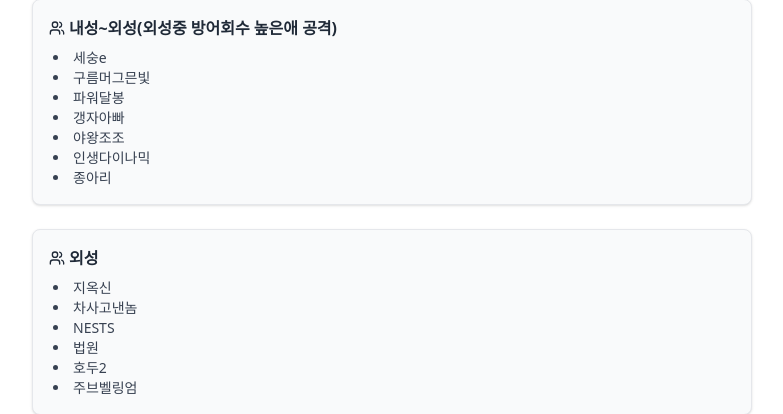
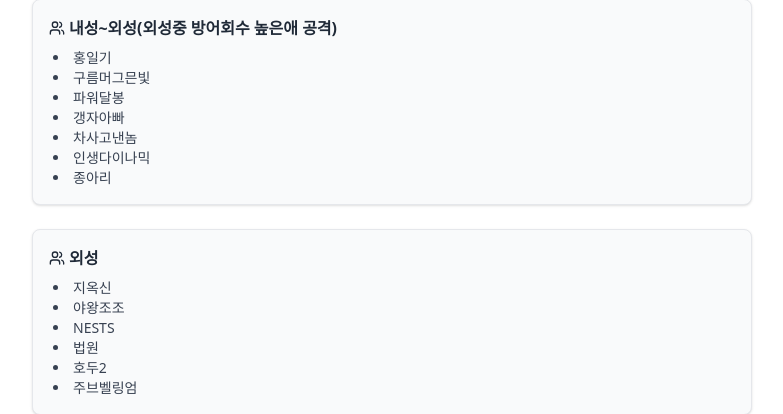
Before and after one commit to ogeongeun/snr-guide, a React (Create React App) app: page /guild-offense/setup in a window 1280 px wide. Shown: the part 683-1097 px from the top of the page, without its empty margins (248-1031 px from the left). Built offline with nearby package versions, Linux system fonts and the light colour scheme.

Commit message:
공성전 목요일

```diff
--- a/src/pages/GuildOffenseSetupPage.jsx
+++ b/src/pages/GuildOffenseSetupPage.jsx
@@ -5,9 +5,9 @@ const GuildOffenseSetupPage = () => {
   const userGroups = {
     '본성': ['아도어','겁많아요','하이퍼울트라캡짱','버터1230호','뉴비호이호'],
     '본성~내성(내성중 방어회수 높은애 공격)': ['purplesky','나쁜남자 서동연','건근본','렝차','오리시기',"시기1"],
-    '내성': [ '풉키','사랑이차차차','함북이','이향','홍일기','빈빈빈'],
-     '내성~외성(외성중 방어회수 높은애 공격)': ['세숭e','구름머그믄빛','파워달봉','갱자아빠','야왕조조','인생다이나믹','종아리'],
-    '외성': ['지옥신','차사고낸놈','NESTS','법원','호두2','주브벨링엄'],
+    '내성': [ '풉키','사랑이차차차','함북이','이향','빈빈빈','세숭e'],
+     '내성~외성(외성중 방어회수 높은애 공격)': ['홍일기','구름머그믄빛','파워달봉','갱자아빠','차사고낸놈','인생다이나믹','종아리'],
+    '외성': ['지옥신','야왕조조','NESTS','법원','호두2','주브벨링엄'],
 
   };
 
```
